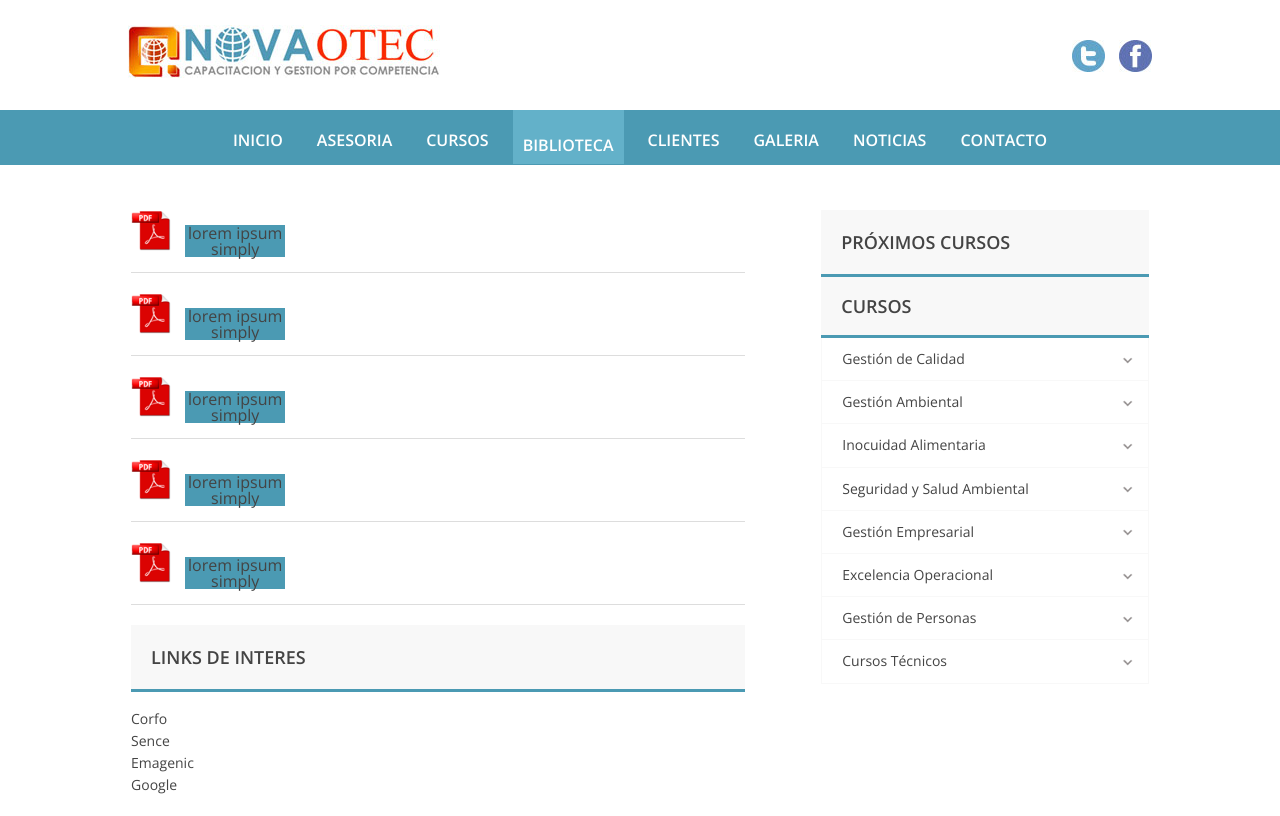
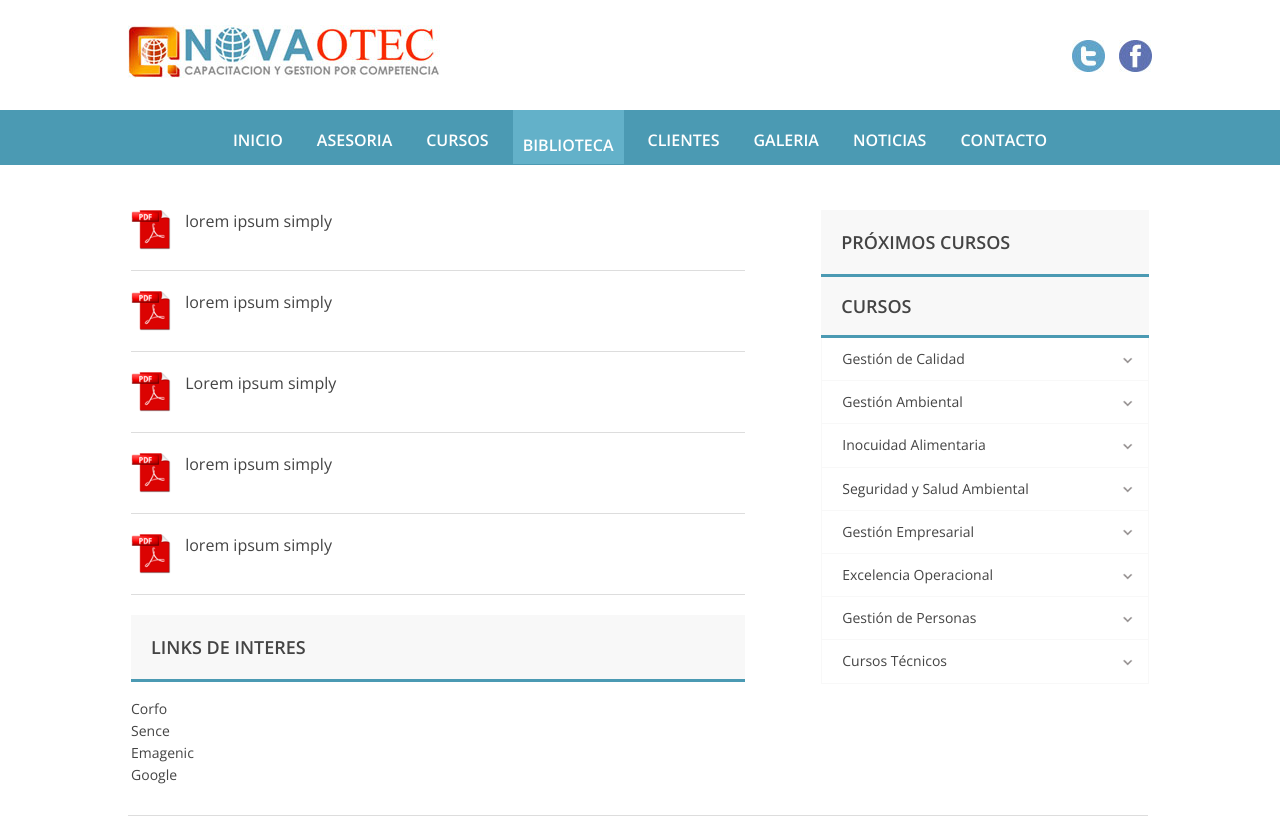
Before and after one commit to atoro/novaotec, a PHP site: page /detallebiblioteca.php in a window 1280 px wide. Shown: the top 816 px of the page. Run offline with PHP 8.4, Linux system fonts and the light colour scheme; data that the repository does not hold is empty.

Commit message:
correcciones biblioteca link

```diff
--- a/css/estilos.css
+++ b/css/estilos.css
@@ -127,10 +127,20 @@ footer .contenido_footer p {
 	text-align: center;
 	margin-top: 15px;
 }
+.contenedor_principal .contenido .bloque .bi {
+	background: white;
+	display: inline-block;
+	vertical-align: top;
+}
+.contenedor_principal .contenido .bloque .bi a {
+	color: #444;
+	text-decoration: none;
+}
 .contenedor_principal .contenido .bloque .a {
 	display: inline-block;
 	line-height: 16px;
 	vertical-align: middle;
+	background-color: white;
 }
 .contenedor_principal .contenido .bloque .a a {
 	color: #444;
--- a/detallebiblioteca.php
+++ b/detallebiblioteca.php
@@ -76,40 +76,40 @@
         <div class="pdf">
           <img src="imagenes/pdf.png">
         </div>
-        <div class="a">
-          <a href="#">lorem ipsum simply</a>
+        <div class="bi">
+          lorem ipsum simply
         </div>
       </div>
       <div class="bloque">
         <div class="pdf">
           <img src="imagenes/pdf.png">
         </div>
-        <div class="a">
-          <a href="#">lorem ipsum simply</a>
+        <div class="bi">
+          lorem ipsum simply
         </div>
       </div>
       <div class="bloque">
         <div class="pdf">
           <img src="imagenes/pdf.png">
         </div>
-        <div class="a">
-          <a href="#">lorem ipsum simply</a>
+        <div class="bi">
+          Lorem ipsum simply
         </div>
       </div>
       <div class="bloque">
         <div class="pdf">
           <img src="imagenes/pdf.png">
         </div>
-        <div class="a">
-          <a href="#">lorem ipsum simply</a>
+        <div class="bi">
+          lorem ipsum simply
         </div>
       </div>
       <div class="bloque">
         <div class="pdf">
           <img src="imagenes/pdf.png">
         </div>
-        <div class="a">
-          <a href="#">lorem ipsum simply</a>
+        <div class="bi">
+          lorem ipsum simply
         </div>
       </div>
       <!-- LINKS DE INTERES-->
```
